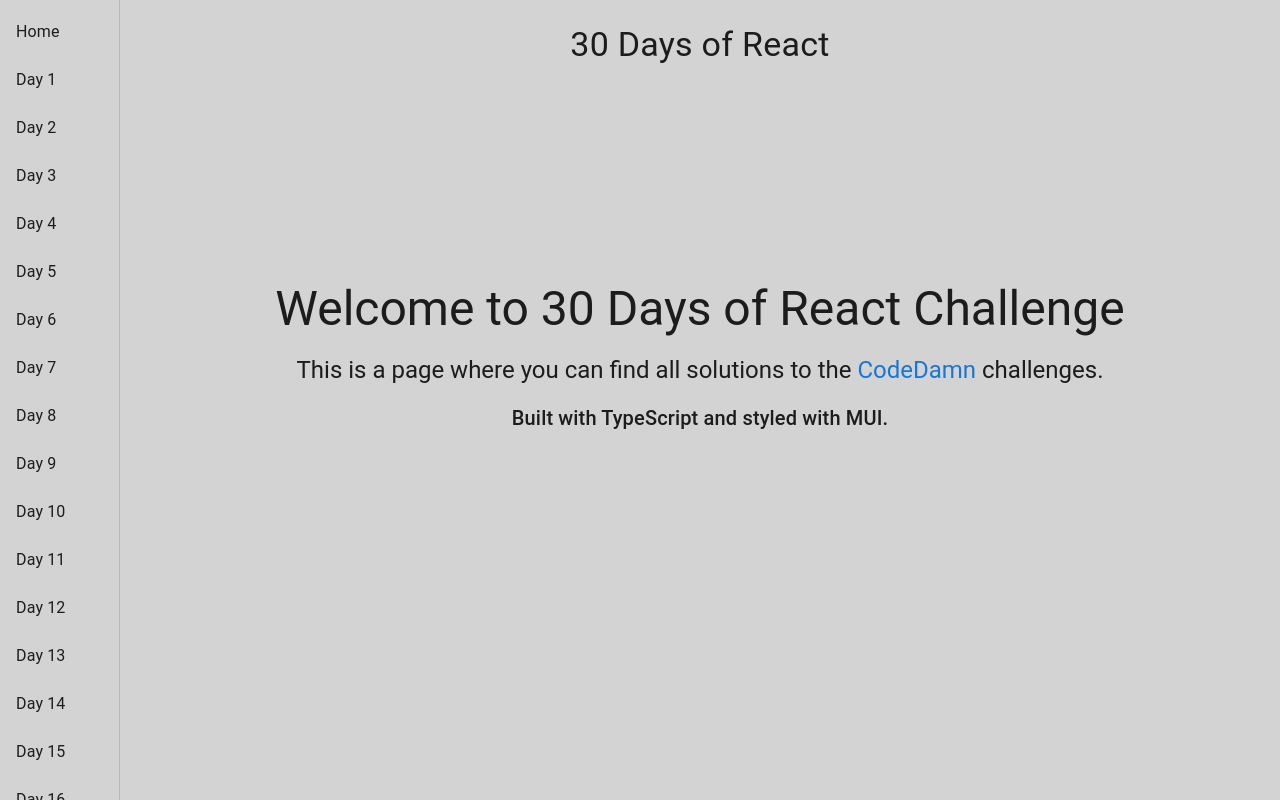
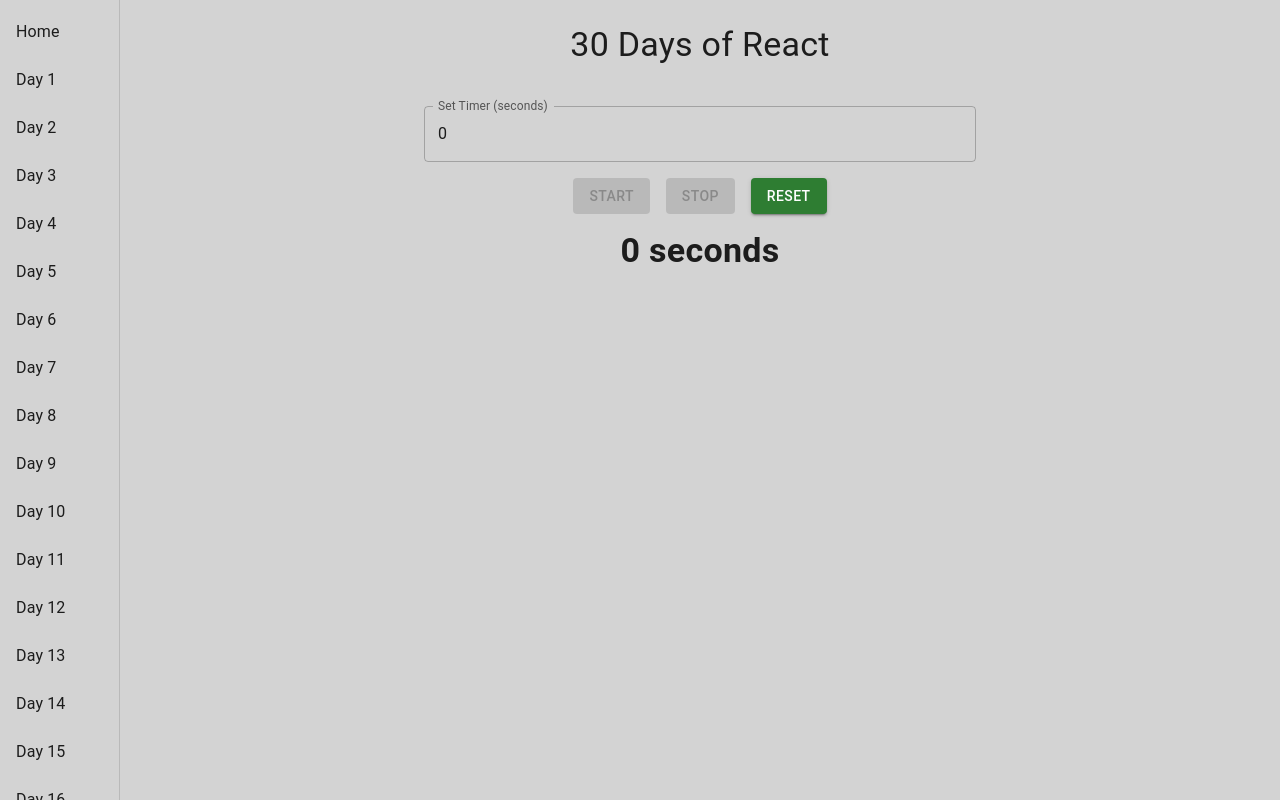
Before and after one commit to Cema2019/codedamn-challenge-30-days-of-react, a React (Vite) app: page /simple-timer in a window 1280 px wide. Before the commit this address led to /. Built offline with nearby package versions, Linux system fonts and the light colour scheme.

Commit message:
Add SimpleTimer component

```diff
--- /dev/null
+++ b/components/SimpleTimer.tsx
@@ -0,0 +1,89 @@
+import React, { useState, useEffect } from 'react';
+import { Button, TextField, Typography, Box, Container } from '@mui/material';
+
+export default function TimerApp() {
+  const [timer, setTimer] = useState<number>(0);
+  const [inputSeconds, setInputSeconds] = useState<number>(0);
+  const [isActive, setIsActive] = useState<boolean>(false);
+  const [intervalId, setIntervalId] = useState<number | null>(null);
+
+  const handleStart = () => {
+    if (inputSeconds > 0) {
+      setIsActive(true);
+      const id = setInterval(() => {
+        setTimer((prevTimer) => {
+          if (prevTimer < inputSeconds) {
+            return prevTimer + 1;
+          } else {
+            clearInterval(id);
+            setIsActive(false);
+            return prevTimer;
+          }
+        });
+      }, 1000);
+      setIntervalId(id);
+    }
+  };
+
+  const handleStop = () => {
+    if (intervalId) {
+      clearInterval(intervalId);
+      setIsActive(false);
+    }
+  };
+
+  useEffect(() => {
+    return () => {
+      if (intervalId) clearInterval(intervalId);
+    };
+  }, [intervalId]);
+
+  return (
+    <Container maxWidth="sm" sx={{ textAlign: 'center', mt: 5 }}>
+      <TextField
+        id="seconds-input"
+        type="number"
+        label="Set Timer (seconds)"
+        value={inputSeconds}
+        onChange={(e) => setInputSeconds(Number(e.target.value))}
+        fullWidth
+        sx={{ mb: 2 }}
+        disabled={isActive}
+      />
+      <Box sx={{ display: 'flex', justifyContent: 'center', gap: 2, mb: 2 }}>
+        <Button
+          id="start"
+          variant="contained"
+          color="primary"
+          onClick={handleStart}
+          disabled={isActive || inputSeconds <= 0}
+        >
+          Start
+        </Button>
+        <Button
+          id="stop"
+          variant="contained"
+          color="error"
+          onClick={handleStop}
+          disabled={!isActive}
+        >
+          Stop
+        </Button>
+        <Button
+          variant="contained"
+          color="success"
+          onClick={() => {
+            setTimer(0);
+            setInputSeconds(0);
+          }}
+          disabled={isActive}
+        >
+          Reset
+        </Button>
+      </Box>
+      <Typography variant="h4" fontWeight="bold" id="timer">
+        {timer} seconds
+      </Typography>
+    </Container>
+  );
+}
--- a/routes/routeConfig.tsx
+++ b/routes/routeConfig.tsx
@@ -21,6 +21,7 @@ import ColorPalletGenerator from '../components/ColorPalletGenerator';
 import DistanceConverter from '../components/DistanceConverter';
 import FaqComponent from '../components/FaqComponent';
 import CorrectAnswers from '../components/correct-answers/CorrectAnswers';
+import SimpleTimer from '../components/SimpleTimer';
 
 export const routeConfig = [
   { path: '/', element: <HomePage />, label: 'Home' },
@@ -78,4 +79,9 @@ export const routeConfig = [
     element: <CorrectAnswers />,
     label: 'Day 22',
   },
+  {
+    path: '/simple-timer',
+    element: <SimpleTimer />,
+    label: 'Day 23',
+  },
 ];
```
